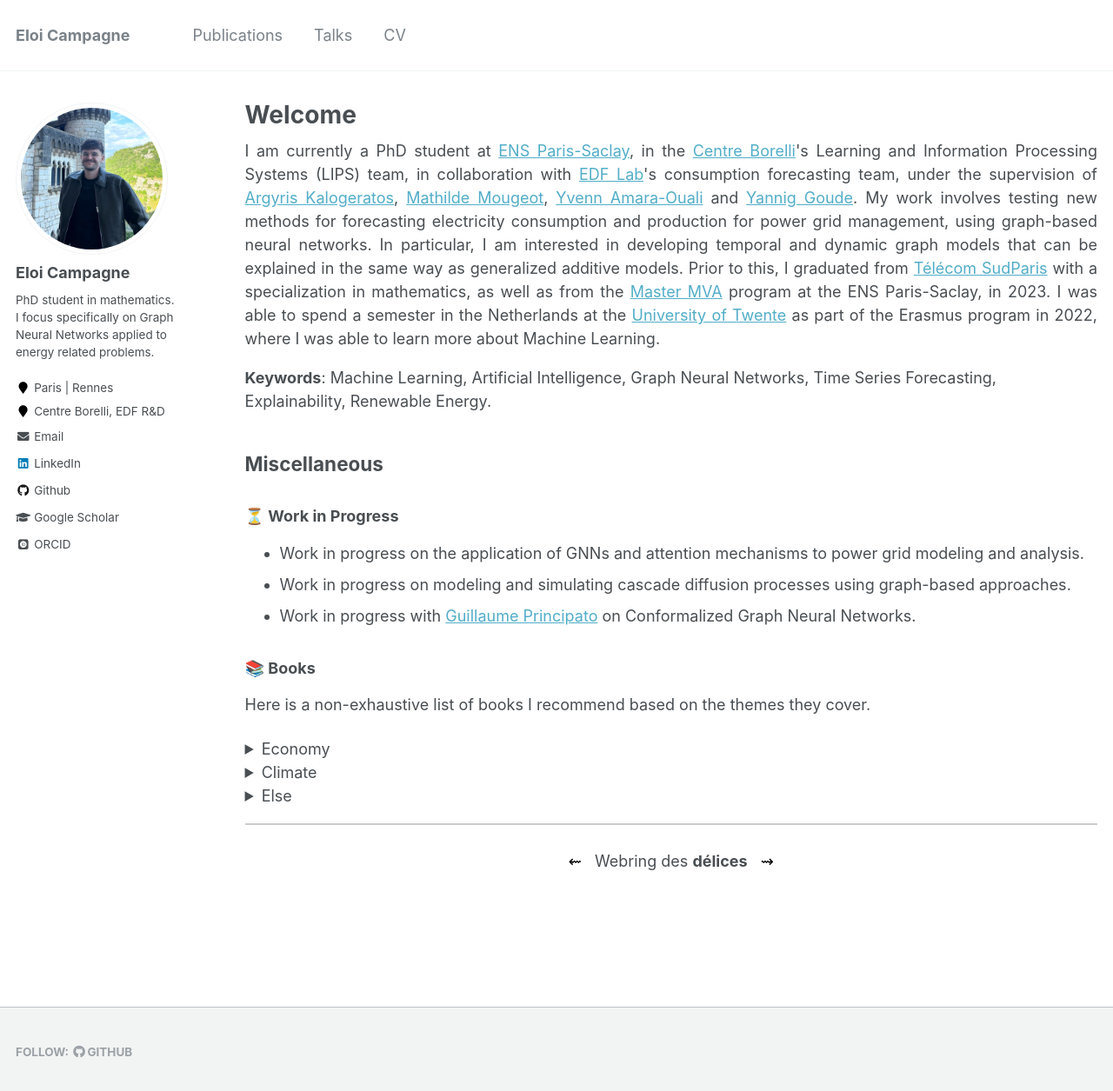
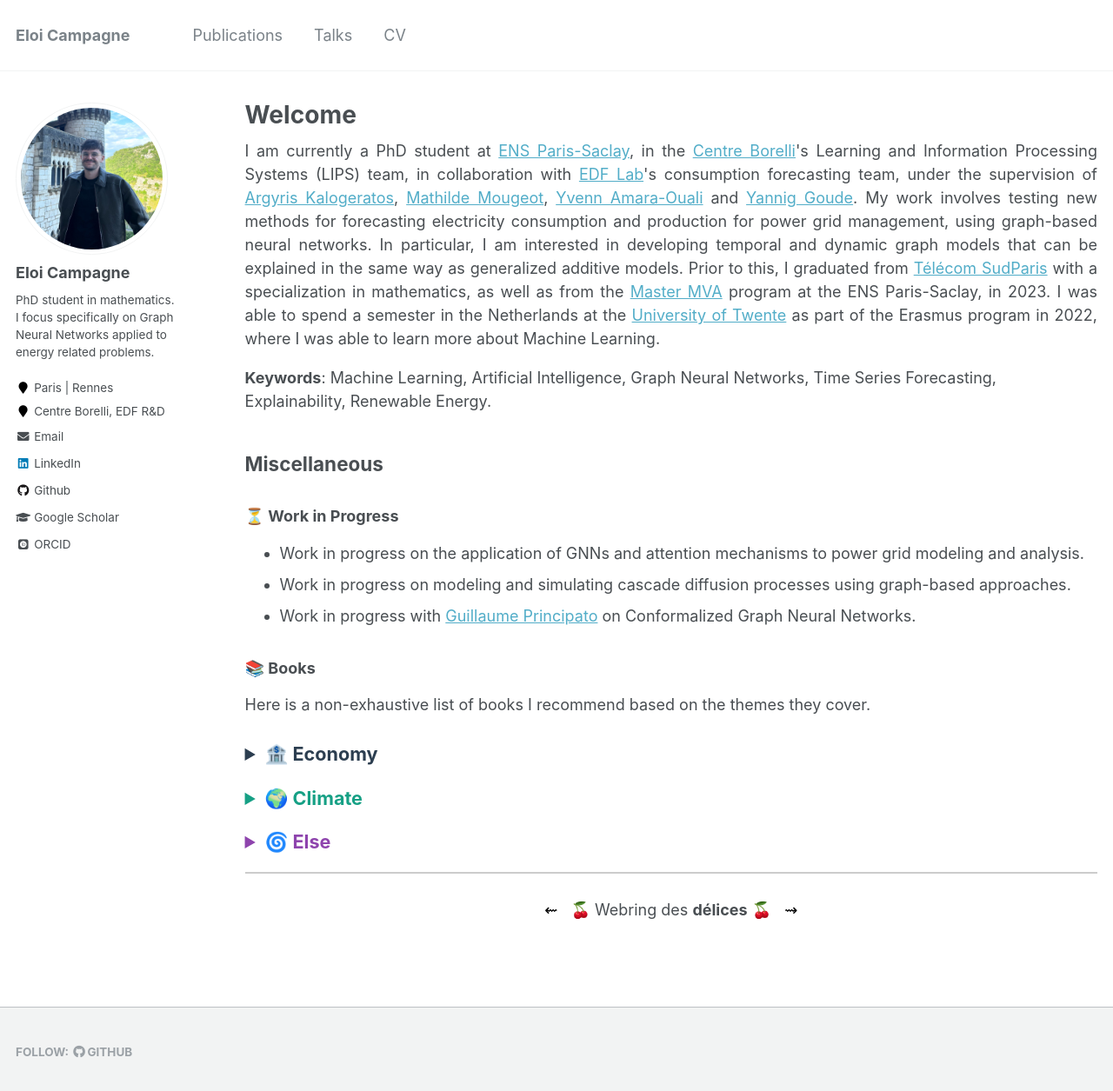
Before and after one commit to eloicampagne/eloicampagne.github.io, a Jekyll site: the page built from _pages/about.md, in a window 1280 px wide and 1268 px high. Shown: the top 1255 px of the window at 87% size. Built offline with Jekyll 4.4.1, drawn with Linux system fonts in a browser that asks for light colours; emoji names are drawn with the system emoji font; some web fonts are replaced.

Commit message:
feat: changed misc and webring

```diff
--- a/_pages/about.md
+++ b/_pages/about.md
@@ -31,37 +31,38 @@ redirect_from:
 
 Here is a non-exhaustive list of books I recommend based on the themes they cover.
 
-  <details>
-    <summary>Economy</summary>
-    <ul>
+  <details style="margin-top: 1.5em;">
+    <summary style="cursor: pointer; font-weight: bold; font-size: 1.2em; color: #2c3e50;">🏦 Economy</summary>
+    <ul style="margin-top: 0.5em;">
       <li>Donella Meadows, Dennis Meadows, Jørgen Randers, and William Behrens III. <b>The Limits to Growth: a Report for the Club of Rome's Project on the Predicament of Mankind</b>. New York: Universe Books, 1972.</li>
       <li>The Shift Project. <b>Climat, crises: Le plan de transformation de l'économie française</b>. Odile Jacob, 2022.</li>
       <li>Timothée Parrique. <b>Ralentir ou périr: L'économie de la décroissance</b>. Seuil, 2023.</li>
     </ul>
   </details>
 
-  <details>
-    <summary>Climate</summary>
-    <ul>
+  <details style="margin-top: 1em;">
+    <summary style="cursor: pointer; font-weight: bold; font-size: 1.2em; color: #16a085;">🌍 Climate</summary>
+     <ul style="margin-top: 0.5em;">
       <li>Inès Léraud, Pierre van Hove. <b>Algues vertes, l'histoire interdite</b>. Delcourt, 2019.</li>
       <li>Jean-Marc Jancovici, Christophe Blain. <b>Le Monde sans fin</b>. Dargaud, 2021.</li>
       <li>Anne Bres, Claire Marc, Bonpote. <b>Tout comprendre (ou presque) sur le climat</b>. CNRS Éditions, 2022.</li>
     </ul>
   </details>
 
-  <details>
-    <summary>Else</summary>
-    <ul>
+  <details style="margin-top: 1em;">
+    <summary style="cursor: pointer; font-weight: bold; font-size: 1.2em; color: #8e44ad;">🌀 Else</summary>
+    <ul style="margin-top: 0.5em;">
       <li>Jack London. <b>Martin Eden</b>. 1909.</li>
       <li>Milan Kundera. <b>L'insoutenable Légèreté de l'être</b>. Gallimard, 1984.</li>
       <li>René Barjavel, Christian de Metter. <b>La nuit des temps</b>. Phileas, 2021.</li>
     </ul>
   </details>
 
-<hr style="border: none; border-top: 2px solid #ccc;"><footer style="text-align: center; padding: 10px 0; width: 100%; position: relative; bottom: 0; left: 0;">
+<hr style="border: none; border-top: 2px solid #ccc;">
+<footer style="text-align: center; padding: 10px 0; width: 100%; position: relative; bottom: 0; left: 0;">
   <a href="https://henri-saudubray.fr/" style="color: #000; text-decoration: none; margin: 0 10px;">    ⇜
   </a>
-  Webring des <b>délices</b>
+  🍒 Webring des <b>délices</b> 🍒
     <a href="https://valeran-maytie.fr/" style="color: #000; text-decoration: none; margin: 0 10px;">
     ⇝
   </a>
```
